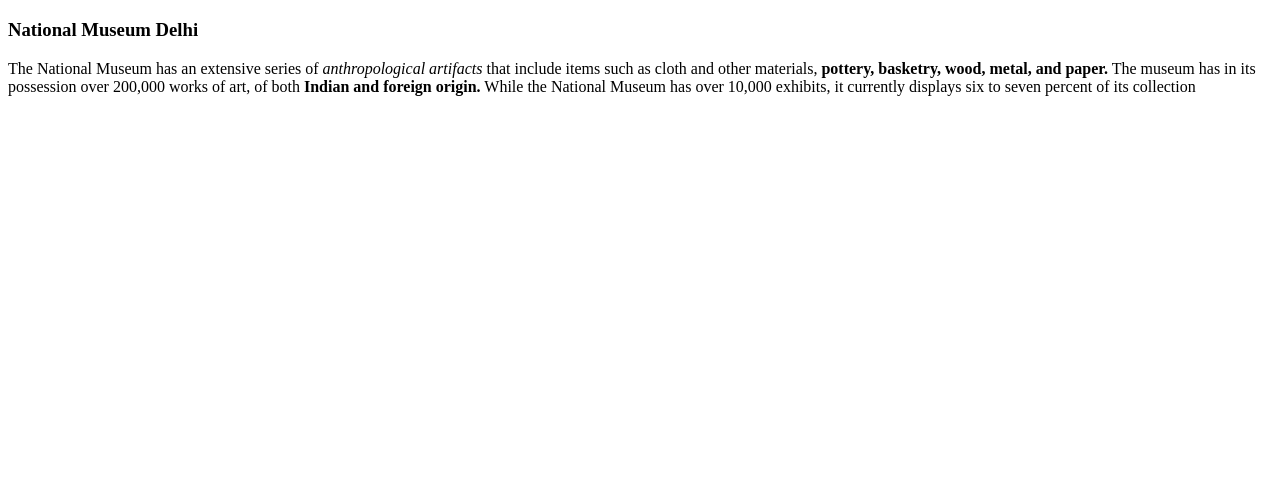
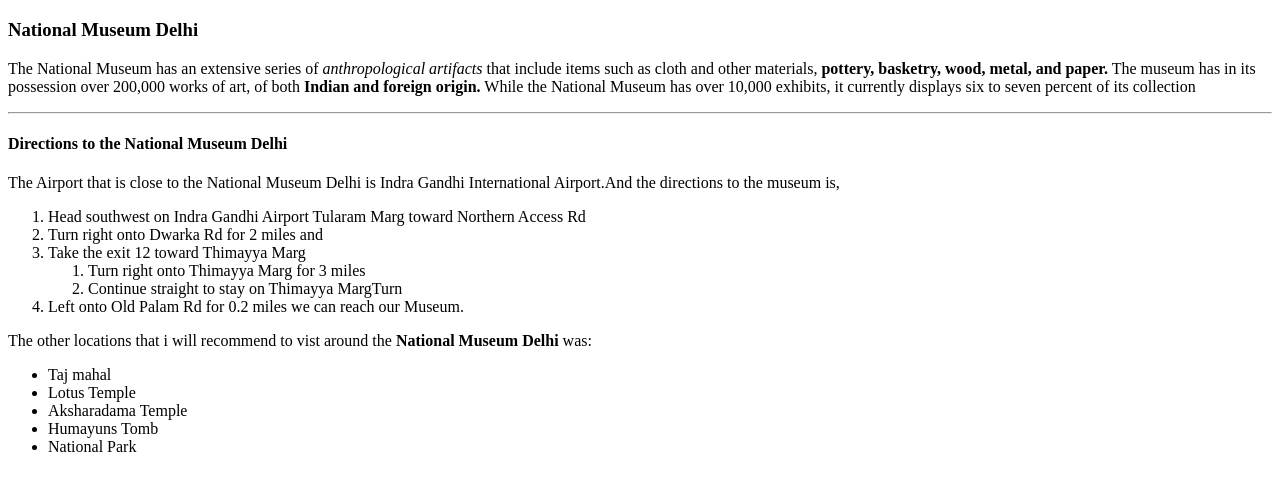
Before and after one commit to 44-563-Web-Apps-F22/44563-webapps-assignment-3-vamsiadapa1, a plain HTML site: page index.html in a window 1280 px wide. Shown: the part 61-552 px from the top of the page. Drawn offline with Linux system fonts and the light colour scheme.

Commit message:
Directions to the museum

```diff
--- a/index.html
+++ b/index.html
@@ -21,3 +21,35 @@
 
 </body>
 </html>
+
+<hr>
+
+<!DOCTYPE html>
+<html>
+<body>
+
+<h4>Directions to the National Museum Delhi</h4>
+<p> The Airport that is close to the National Museum Delhi is Indra Gandhi International Airport.And the directions to the museum is,</p>
+<ol>
+    <li>Head southwest on Indra Gandhi Airport Tularam Marg toward Northern Access Rd</li>
+    <li>Turn right onto Dwarka Rd for 2 miles and</li>
+    <li>Take the exit 12 toward Thimayya Marg
+        <ol>
+            <li>Turn right onto Thimayya Marg for 3 miles</li>
+            <li>Continue straight to stay on Thimayya MargTurn</li>
+        </ol>
+    </li>
+    <li>Left onto Old Palam Rd for 0.2 miles we can reach our Museum.</li>
+</ol>
+</body>
+</html>
+
+<p>The other locations that i will recommend to vist around the <b>National Museum Delhi</b> was:</p>
+
+<ul>
+    <li>Taj mahal</li>
+    <li>Lotus Temple</li>
+    <li>Aksharadama Temple</li>
+    <li>Humayuns Tomb</li>
+    <li>National Park</li>
+</ul>
```
